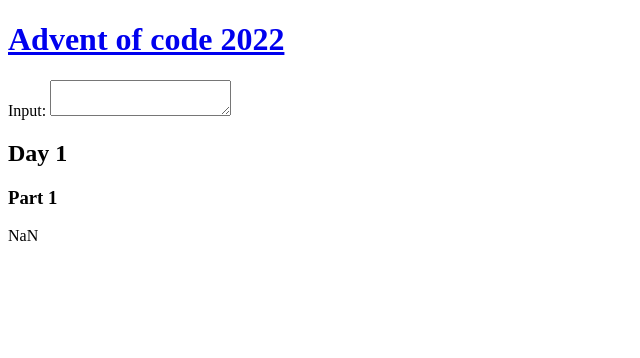
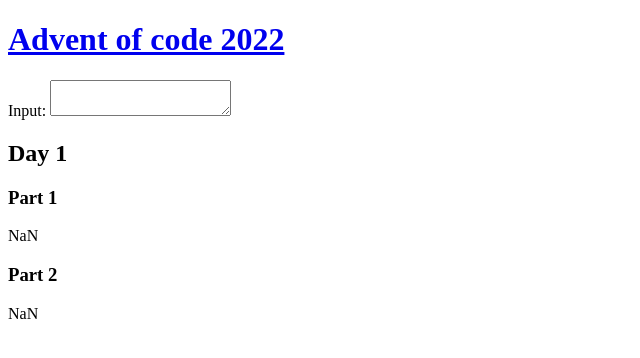
Before and after one commit to Demborg/aoc22, a React (Vite) app: page / in a window 1280 px wide. Shown: the top 358 px of the page, without its empty margins (0-640 px from the left). Built offline with nearby package versions, Linux system fonts and the light colour scheme.

Commit message:
day 1 part 2

```diff
--- a/src/1.tsx
+++ b/src/1.tsx
@@ -1,16 +1,20 @@
 export const Day1 = (props: { input: string }) => {
+  const caloriesPerElf = props.input.split("\n\n").map((elf) =>
+    elf
+      .split("\n")
+      .map(parseFloat)
+      .reduce((a, b) => a + b)
+  );
   return (
     <div>
       <h2>Day 1</h2>
       <h3>Part 1</h3>
-      {Math.max(
-        ...props.input.split("\n\n").map((elf) =>
-          elf
-            .split("\n")
-            .map(parseFloat)
-            .reduce((a, b) => a + b)
-        )
-      )}
+      {Math.max(...caloriesPerElf)}
+      <h3>Part 2</h3>
+      {caloriesPerElf
+        .sort((a, b) => a - b)
+        .slice(-3)
+        .reduce((a, b) => a + b)}
     </div>
   );
 };
```
